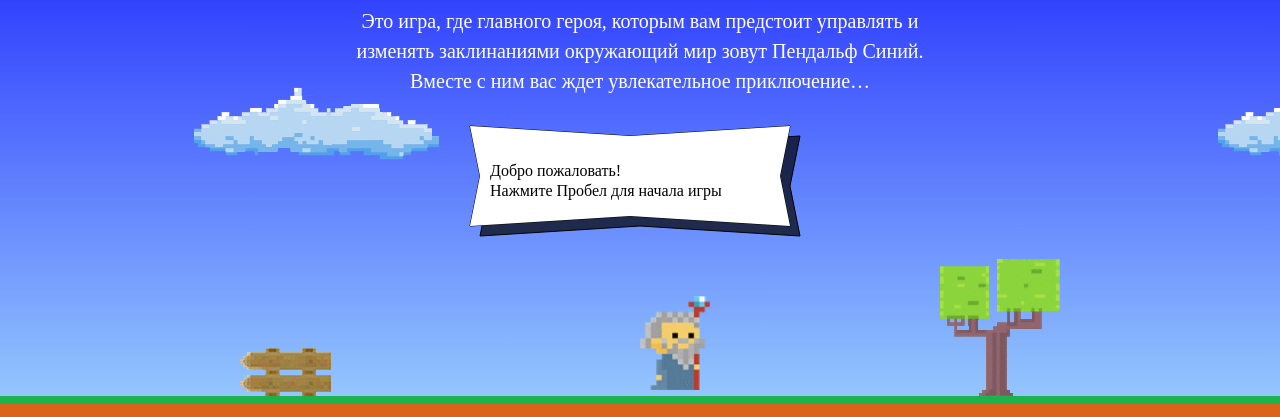
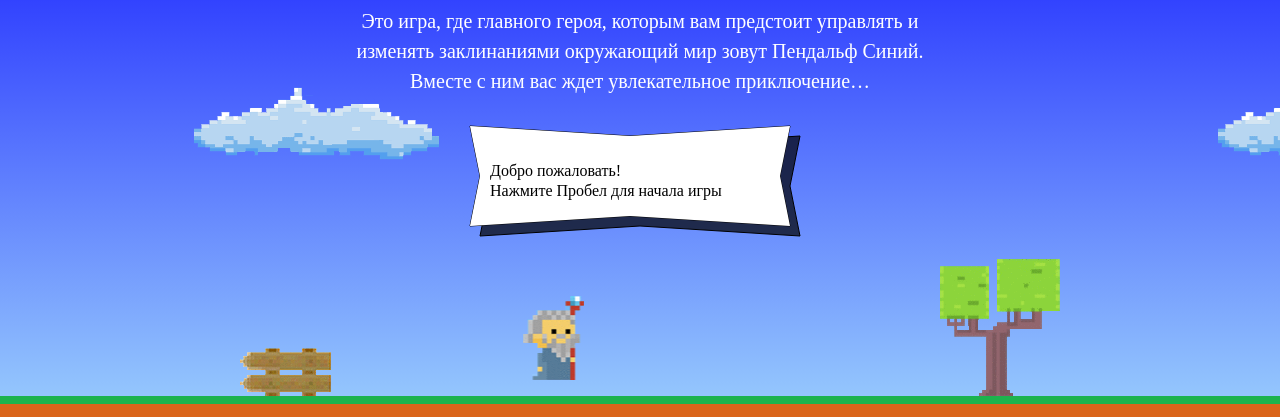
Before and after one commit to Funtegiro/983351-code-and-magick-17, a website: page index.html in a window 1280 px wide. Shown: the part 203-620 px from the top of the page. Drawn offline with Linux system fonts and the light colour scheme; a web font is replaced by a local one.

Commit message:
Корректировки

```diff
--- a/index.html
+++ b/index.html
@@ -175,36 +175,29 @@
     var fireballSize = 22;
 
     var getFireballSpeed = function() {
-      return left = true ? 5 : 2;
+      return left ? 5 : 2;
     };
     getFireballSpeed();
-
 
     var wizardSpeed = 3;
     var wizardWidth = 70;
 
     var getWizardHeight = function() {
-      var WizardHeight = wizardWidth * 1.337;
-      return WizardHeight;
+      return wizardHeight = wizardWidth * 1.337;
     };
     getWizardHeight();
 
     var getWizardX = function(width) {
-      var WizardX = width / 2;
-      return WizardX;
+      return wizardX = width / 2;
     };
     getWizardX();
 
     var getWizardY = function(height) {
-
-      var WizardY = 2 / 3 * height;
-      return WizardY;
+      return wizardY = 2 / 3 * height;
     };
-
     getWizardY();
   </script>
   <script src="js/game.js"></script>
 
 </body>
-
 </html>
```
